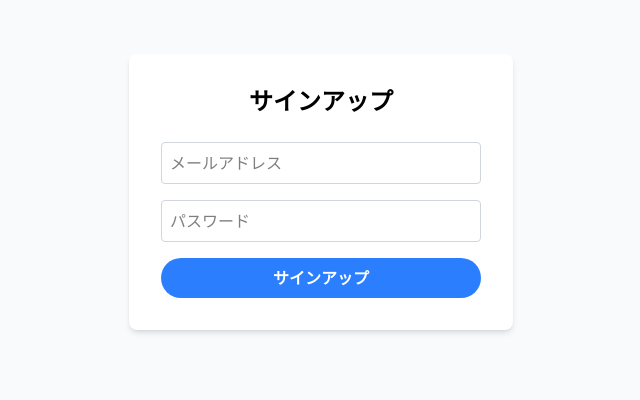
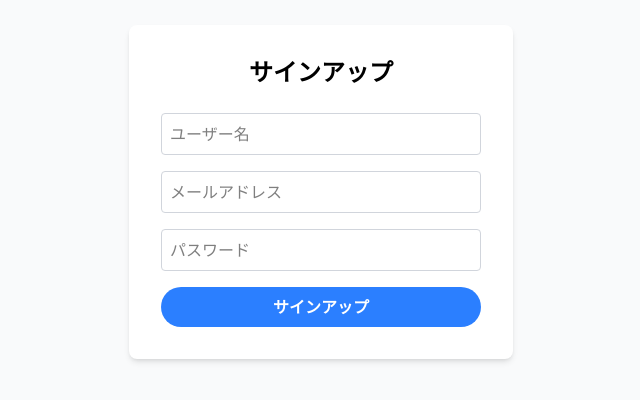
Before and after one commit to KouyaHASHIMOTO/tips-app, a React (Vite) app: page /signup in a window 1280 px wide. Shown: the part 208-608 px from the top of the page, without its empty margins (319-959 px from the left). Built offline with nearby package versions, Linux system fonts and the light colour scheme; no server answers.

Commit message:
feat:SignUpPageにユーザー名登録を追加

```diff
--- a/src/pages/signup/SignUpPage.tsx
+++ b/src/pages/signup/SignUpPage.tsx
@@ -8,6 +8,8 @@ interface SignUpPageProps {
 }
 
 export const SignUpPage = ({ onSubmit }: SignUpPageProps) => {
+  const [userName, setUserName] = useState("");
+
   const [mailAddress, setMailAddress] = useState("");
   const [password, setPassword] = useState("");
   const navigate = useNavigate();
@@ -20,6 +22,15 @@ export const SignUpPage = ({ onSubmit }: SignUpPageProps) => {
 
     if (error) {
       console.error(error);
+      return;
+    }
+
+    const { error: profileError } = await supabase
+      .from("profiles")
+      .insert({ user_id: data.user?.id, user_name: userName });
+
+    if (profileError) {
+      console.error(profileError);
       return;
     }
 
@@ -38,6 +49,15 @@ export const SignUpPage = ({ onSubmit }: SignUpPageProps) => {
             createUser();
           }}
         >
+          <input
+            placeholder="ユーザー名"
+            className="border border-gray-300 rounded p-2 outline-none"
+            id="userName"
+            name="userName"
+            type="text"
+            value={userName}
+            onChange={(e) => setUserName(e.target.value)}
+          />
           <input
             placeholder="メールアドレス"
             className="border border-gray-300 rounded p-2 outline-none"
```
Also changed, not shown: 1 other file (tests, documents, lock files or other folders).
